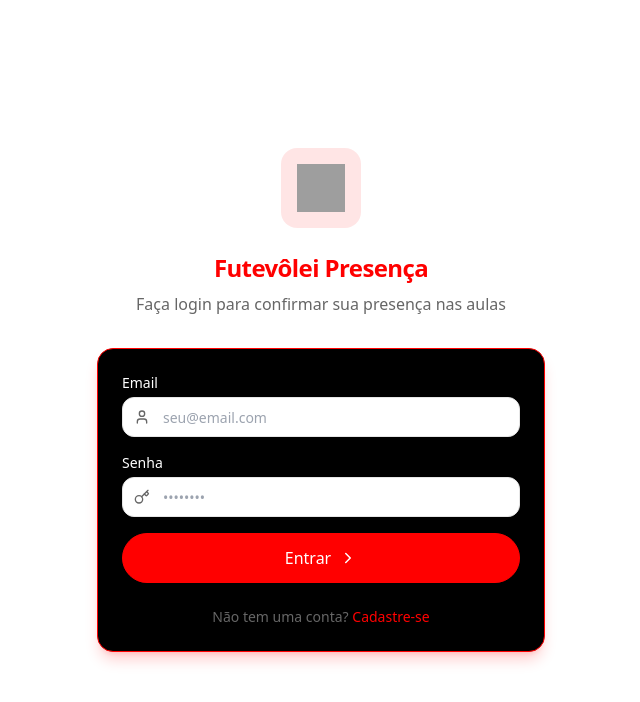
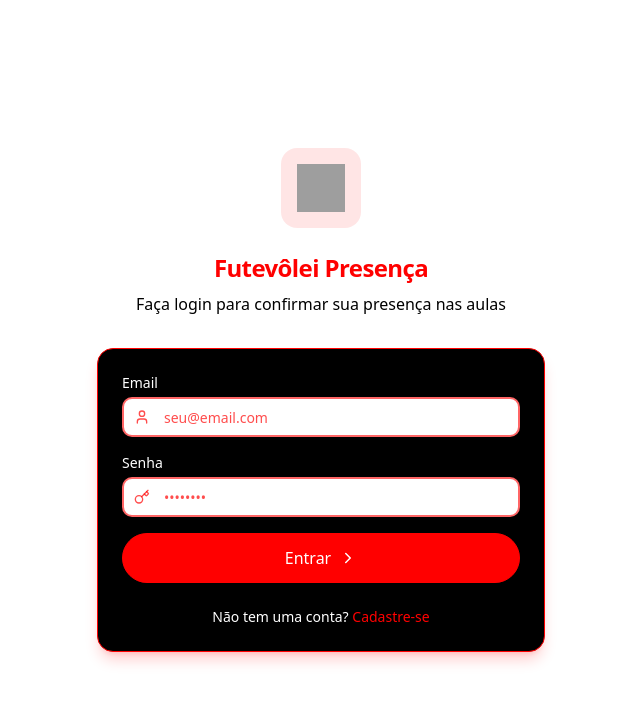
Before and after one commit to JvMeloxx/futvolei-presenca-helper, a React (Vite) app: page /login in a window 1280 px wide. Shown: the top 702 px of the page, without its empty margins (319-959 px from the left). Built offline with nearby package versions, Linux system fonts and the light colour scheme; grey boxes are pictures that could not be loaded.

Commit message:
Fix: Login page input field colors
Adjust input field colors on the login page to improve usability and adhere to the design guidelines.

```diff
--- a/src/components/ui/input.tsx
+++ b/src/components/ui/input.tsx
@@ -1,14 +1,20 @@
+
 import * as React from "react"
 
 import { cn } from "@/lib/utils"
 
-const Input = React.forwardRef<HTMLInputElement, React.ComponentProps<"input">>(
-  ({ className, type, ...props }, ref) => {
+export interface InputProps extends React.InputHTMLAttributes<HTMLInputElement> {
+  error?: boolean;
+}
+
+const Input = React.forwardRef<HTMLInputElement, InputProps>(
+  ({ className, type, error, ...props }, ref) => {
     return (
       <input
         type={type}
         className={cn(
-          "flex h-10 w-full rounded-md border border-input bg-background px-3 py-2 text-base ring-offset-background file:border-0 file:bg-transparent file:text-sm file:font-medium file:text-foreground placeholder:text-muted-foreground focus-visible:outline-none focus-visible:ring-2 focus-visible:ring-ring focus-visible:ring-offset-2 disabled:cursor-not-allowed disabled:opacity-50 md:text-sm",
+          "flex h-10 w-full rounded-md border-2 border-primary/60 bg-white px-3 py-2 text-base text-black ring-offset-background file:border-0 file:bg-transparent file:text-sm file:font-medium placeholder:text-primary/70 focus-visible:outline-none focus-visible:border-primary focus-visible:ring-2 focus-visible:ring-primary/30 focus-visible:ring-offset-1 disabled:cursor-not-allowed disabled:opacity-50 md:text-sm",
+          error && "border-destructive/80 bg-destructive/10 focus-visible:border-destructive focus-visible:ring-destructive/30",
           className
         )}
         ref={ref}
--- a/src/index.css
+++ b/src/index.css
@@ -1,3 +1,4 @@
+
 @tailwind base;
 @tailwind components;
 @tailwind utilities;
@@ -25,7 +26,7 @@
     --accent: 0 80% 40%;
     --accent-foreground: 0 0% 100%;
 
-    --destructive: 0 100% 50%;
+    --destructive: 0 70% 30%;
     --destructive-foreground: 0 0% 100%;
 
     --border: 0 100% 50%;
--- a/src/pages/Login.tsx
+++ b/src/pages/Login.tsx
@@ -2,16 +2,42 @@
 import React, { useState } from 'react';
 import { useNavigate } from 'react-router-dom';
 import Button from '../components/Button';
+import { Input } from '../components/ui/input';
 import { ChevronRight, User, Key } from 'lucide-react';
 
 const Login: React.FC = () => {
   const [email, setEmail] = useState('');
   const [password, setPassword] = useState('');
   const [isLoading, setIsLoading] = useState(false);
+  const [errors, setErrors] = useState<{ email?: string; password?: string }>({});
   const navigate = useNavigate();
+
+  const validateForm = () => {
+    const newErrors: { email?: string; password?: string } = {};
+    let isValid = true;
+
+    if (!email) {
+      newErrors.email = 'Email é obrigatório';
+      isValid = false;
+    } else if (!/\S+@\S+\.\S+/.test(email)) {
+      newErrors.email = 'Email inválido';
+      isValid = false;
+    }
+
+    if (!password) {
+      newErrors.password = 'Senha é obrigatória';
+      isValid = false;
+    }
+
+    setErrors(newErrors);
+    return isValid;
+  };
 
   const handleLogin = (e: React.FormEvent) => {
     e.preventDefault();
+
+    if (!validateForm()) return;
+
     setIsLoading(true);
 
     // Simulate API call
@@ -22,55 +48,63 @@ const Login: React.FC = () => {
   };
 
   return (
-    <div className="min-h-screen flex flex-col justify-center items-center px-4">
+    <div className="min-h-screen flex flex-col justify-center items-center px-4 bg-white">
       <div className="w-full max-w-md">
         <div className="text-center mb-8">
           <div className="mx-auto w-20 h-20 rounded-2xl bg-primary/10 flex items-center justify-center mb-6">
             <img src="/placeholder.svg" alt="Logo" className="w-12 h-12" />
           </div>
-          <h1 className="text-2xl font-bold mb-2">Futevôlei Presença</h1>
-          <p className="text-muted-foreground">Faça login para confirmar sua presença nas aulas</p>
+          <h1 className="text-2xl font-bold mb-2 text-primary">Futevôlei Presença</h1>
+          <p className="text-black">Faça login para confirmar sua presença nas aulas</p>
         </div>
 
         <div className="glass-effect rounded-2xl p-6 shadow-sm">
           <form onSubmit={handleLogin} className="space-y-4">
             <div>
-              <label htmlFor="email" className="block text-sm font-medium mb-1">
+              <label htmlFor="email" className="block text-sm font-medium mb-1 text-primary-foreground">
                 Email
               </label>
               <div className="relative">
-                <div className="absolute inset-y-0 left-0 pl-3 flex items-center pointer-events-none text-muted-foreground">
+                <div className="absolute inset-y-0 left-0 pl-3 flex items-center pointer-events-none text-primary/70">
                   <User size={16} />
                 </div>
-                <input
+                <Input
                   id="email"
                   type="email"
                   value={email}
                   onChange={(e) => setEmail(e.target.value)}
-                  className="pl-10 w-full h-10 rounded-lg border border-input bg-background px-3 py-2 text-sm focus:outline-none focus:ring-2 focus:ring-primary"
+                  className="pl-10"
                   placeholder="seu@email.com"
+                  error={!!errors.email}
                   required
                 />
+                {errors.email && (
+                  <p className="mt-1 text-sm text-destructive font-medium">{errors.email}</p>
+                )}
               </div>
             </div>
 
             <div>
-              <label htmlFor="password" className="block text-sm font-medium mb-1">
+              <label htmlFor="password" className="block text-sm font-medium mb-1 text-primary-foreground">
                 Senha
               </label>
               <div className="relative">
-                <div className="absolute inset-y-0 left-0 pl-3 flex items-center pointer-events-none text-muted-foreground">
+                <div className="absolute inset-y-0 left-0 pl-3 flex items-center pointer-events-none text-primary/70">
                   <Key size={16} />
                 </div>
-                <input
+                <Input
                   id="password"
                   type="password"
                   value={password}
                   onChange={(e) => setPassword(e.target.value)}
-                  className="pl-10 w-full h-10 rounded-lg border border-input bg-background px-3 py-2 text-sm focus:outline-none focus:ring-2 focus:ring-primary"
+                  className="pl-10"
                   placeholder="••••••••"
+                  error={!!errors.password}
                   required
                 />
+                {errors.password && (
+                  <p className="mt-1 text-sm text-destructive font-medium">{errors.password}</p>
+                )}
               </div>
             </div>
 
@@ -86,7 +120,7 @@ const Login: React.FC = () => {
           </form>
 
           <div className="mt-6 text-center">
-            <p className="text-sm text-muted-foreground">
+            <p className="text-sm text-primary-foreground">
               Não tem uma conta?{' '}
               <a href="#" className="text-primary font-medium hover:underline">
                 Cadastre-se
```
